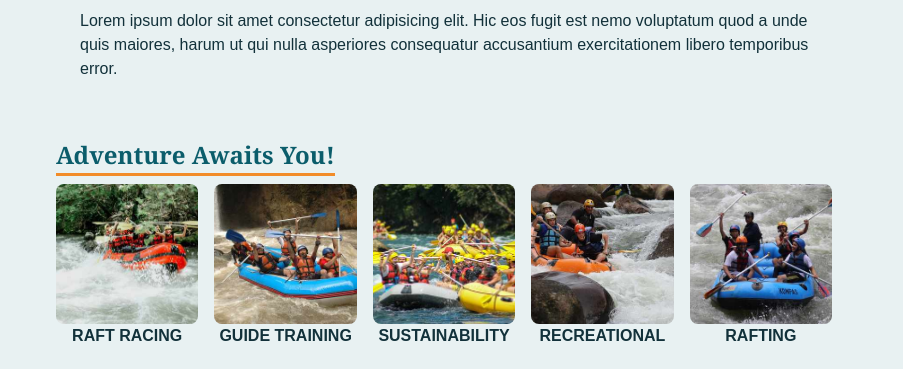
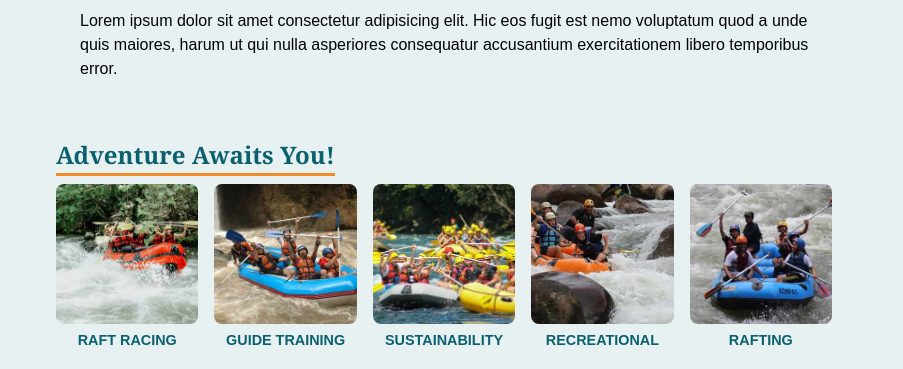
Before and after one commit to johndancel2005-ui/wdd130, a plain HTML site: page wwr/about.html in a window 1280 px wide. Shown: the part 1360-1729 px from the top of the page, without its empty margins (188-1091 px from the left). Drawn offline with Linux system fonts and the light colour scheme.

Commit message:
typo names

```diff
--- a/wwr/about.html
+++ b/wwr/about.html
@@ -57,23 +57,23 @@
             <div class="gallery">
                 <figure>
                     <img src="images/raf_01.jpg" alt="Rafters having fun">
-                    <figcapture>RAFT RACING</figcapture>
+                    <figcaption>RAFT RACING</figcaption>
                 </figure>
                 <figure>
                     <img src="images/raf_02.jpg" alt="Rafters enjoying the river">
-                    <figcapture>GUIDE TRAINING</figcapture>
+                    <figcaption>GUIDE TRAINING</figcaption>
                 </figure>
                 <figure>
                     <img src="images/raf_03.jpg" alt="Rafters having team-work">
-                    <figcapture>SUSTAINABILITY</figcapture>
+                    <figcaption>SUSTAINABILITY</figcaption>
                 </figure>
                 <figure>
                     <img src="images/raf_04.jpg" alt="Rafters goals">
-                    <figcapture>RECREATIONAL</figcapture>
+                    <figcaption>RECREATIONAL</figcaption>
                 </figure>
                 <figure>
                     <img src="images/raf_05.jpg" alt="Rafters plans">
-                    <figcapture>RAFTING</figcapture>
+                    <figcaption>RAFTING</figcaption>
                 </figure>
                 <div>
         </section>
--- a/wwr/styles/rafting.css
+++ b/wwr/styles/rafting.css
@@ -1,10 +1,10 @@
 :root {
     /* deep river teal */
-    --primary-color: #0b5d6b;
+    --primary-color: #0b606e;
     /* foam */
     --secondary-color: #e8f1f2;
 
-    --accent1-color: #12313a;
+    --accent1-color: #030303;
     /* dark slate, body text */
     --accent2-color: #f28c28;
     /* life-jacket orange */
```
